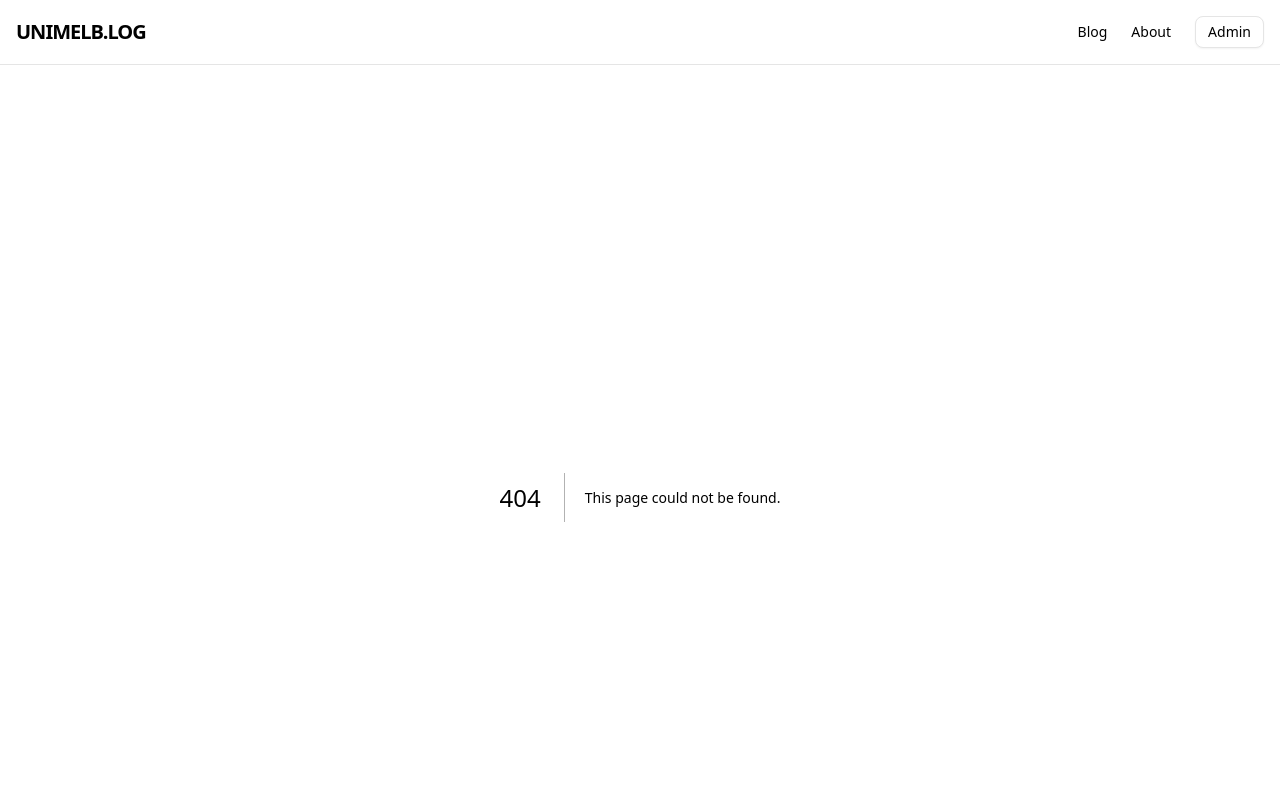
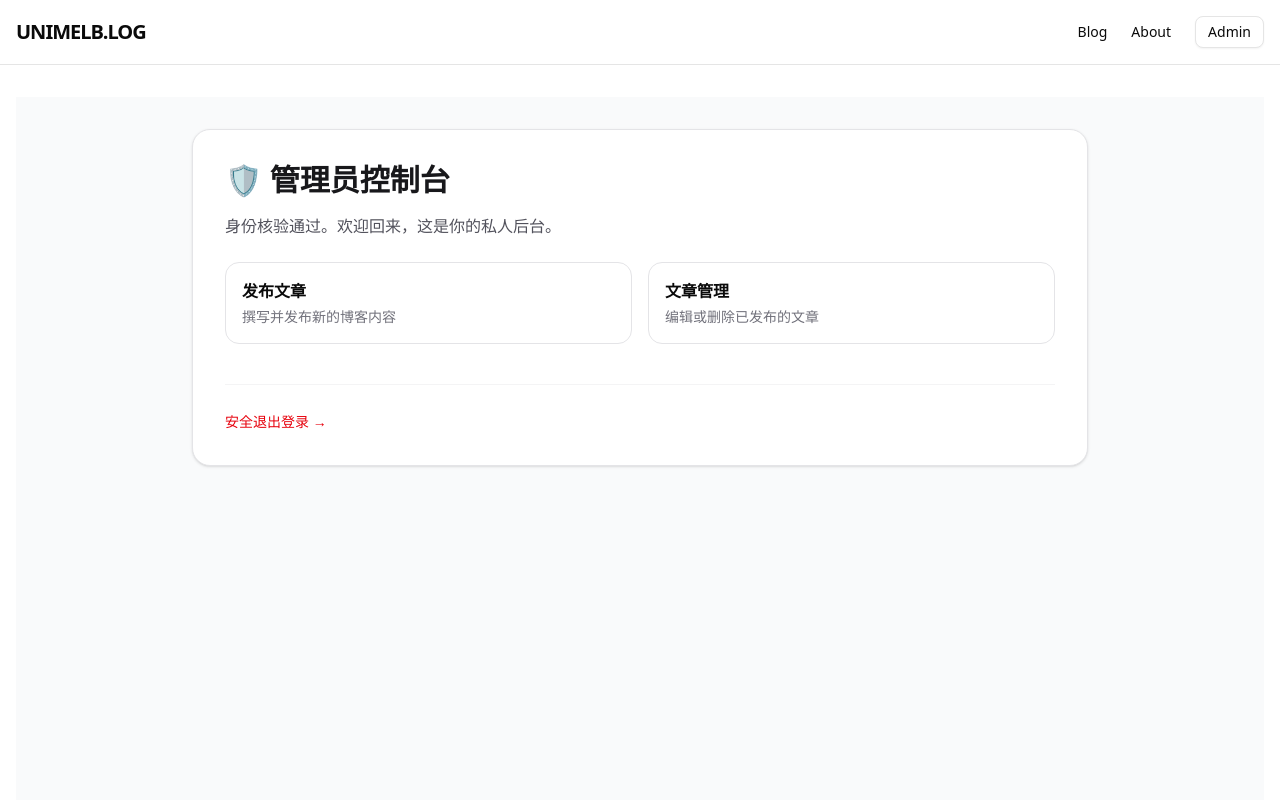
Before and after one commit to FlynnGAO36/Personal-Website-Designing, a Next.js app: page /admin in a window 1280 px wide. Before the commit this address had no page. Shown: the top 800 px of the page. Built offline with nearby package versions, Linux system fonts and the light colour scheme.

Commit message:
feat: implement NextAuth protection for /admin route and admin email validation

```diff
--- a/package.json
+++ b/package.json
@@ -15,6 +15,7 @@
     "clsx": "^2.1.1",
     "lucide-react": "^0.562.0",
     "next": "16.1.4",
+    "next-auth": "^4.24.13",
     "react": "19.2.3",
     "react-dom": "19.2.3",
     "tailwind-merge": "^3.4.0"
--- /dev/null
+++ b/src/app/admin/page.tsx
@@ -0,0 +1,38 @@
+// src/app/admin/page.tsx
+
+export default function AdminDashboard() {
+  return (
+    <div className="min-h-screen bg-gray-50 dark:bg-zinc-950 p-8">
+      <div className="max-w-4xl mx-auto">
+        <div className="bg-white dark:bg-zinc-900 rounded-2xl shadow-sm border border-zinc-200 dark:border-zinc-800 p-8">
+          <h1 className="text-3xl font-bold text-zinc-900 dark:text-zinc-100 mb-4">
+            🛡️ 管理员控制台
+          </h1>
+          <p className="text-zinc-600 dark:text-zinc-400 mb-6">
+            身份核验通过。欢迎回来，这是你的私人后台。
+          </p>
+
+          <div className="grid grid-cols-1 md:grid-cols-2 gap-4">
+            <div className="p-4 border border-zinc-200 dark:border-zinc-800 rounded-xl hover:bg-zinc-50 dark:hover:bg-zinc-800/50 transition-colors">
+              <h3 className="font-semibold mb-1">发布文章</h3>
+              <p className="text-sm text-zinc-500">撰写并发布新的博客内容</p>
+            </div>
+            <div className="p-4 border border-zinc-200 dark:border-zinc-800 rounded-xl hover:bg-zinc-50 dark:hover:bg-zinc-800/50 transition-colors">
+              <h3 className="font-semibold mb-1">文章管理</h3>
+              <p className="text-sm text-zinc-500">编辑或删除已发布的文章</p>
+            </div>
+          </div>
+
+          <div className="mt-10 pt-6 border-t border-zinc-100 dark:border-zinc-800">
+            <a
+              href="/api/auth/signout"
+              className="text-sm text-red-600 hover:text-red-500 font-medium"
+            >
+              安全退出登录 →
+            </a>
+          </div>
+        </div>
+      </div>
+    </div>
+  );
+}
--- /dev/null
+++ b/src/app/api/auth/[...nextauth]/route.ts
@@ -0,0 +1,39 @@
+import NextAuth from "next-auth";
+import GithubProvider from "next-auth/providers/github";
+
+export const authOptions = {
+  // 1. 配置登录提供商
+  providers: [
+    GithubProvider({
+      clientId: process.env.GITHUB_ID!,
+      clientSecret: process.env.GITHUB_SECRET!,
+    }),
+  ],
+
+  // 2. 回调函数：权限控制的核心
+  callbacks: {
+    async signIn({ user }: { user: any }) {
+      // 检查登录邮箱是否等于你 .env 里的 ADMIN_EMAIL
+      const isAdmin = user.email === process.env.ADMIN_EMAIL;
+
+      if (isAdmin) {
+        return true; // 允许登录
+      } else {
+        return false; // 拒绝登录，会跳转到错误页
+      }
+    },
+  },
+
+  // 3. 【关键修改点】：注释掉自定义页面配置
+  // 这样 NextAuth 就会使用默认的 UI，不再报 404
+  /*
+  pages: {
+    signIn: '/auth/signin',
+    error: '/auth/error',
+  },
+  */
+};
+
+const handler = NextAuth(authOptions);
+
+export { handler as GET, handler as POST };
--- /dev/null
+++ b/src/middleware.ts
@@ -0,0 +1,24 @@
+import { withAuth } from "next-auth/middleware";
+import { NextResponse } from "next/server";
+
+export default withAuth(
+  function middleware(req) {
+    // 逻辑：如果已经通过了 withAuth 的校验，说明已登录
+    // 你可以在这里进一步做重定向逻辑
+    return NextResponse.next();
+  },
+  {
+    callbacks: {
+      // 只有返回 true 才会允许访问匹配的路由
+      authorized: ({ token, req }) => {
+        // 如果 token 存在且邮箱是管理员邮箱，则授权通过
+        return token?.email === process.env.ADMIN_EMAIL;
+      },
+    },
+  }
+);
+
+// 重点：设置匹配路径，只锁定以 /admin 开头的路由
+export const config = {
+  matcher: ["/admin/:path*"]
+};
```
Also changed, not shown: 1 other file (tests, documents, lock files or other folders).
